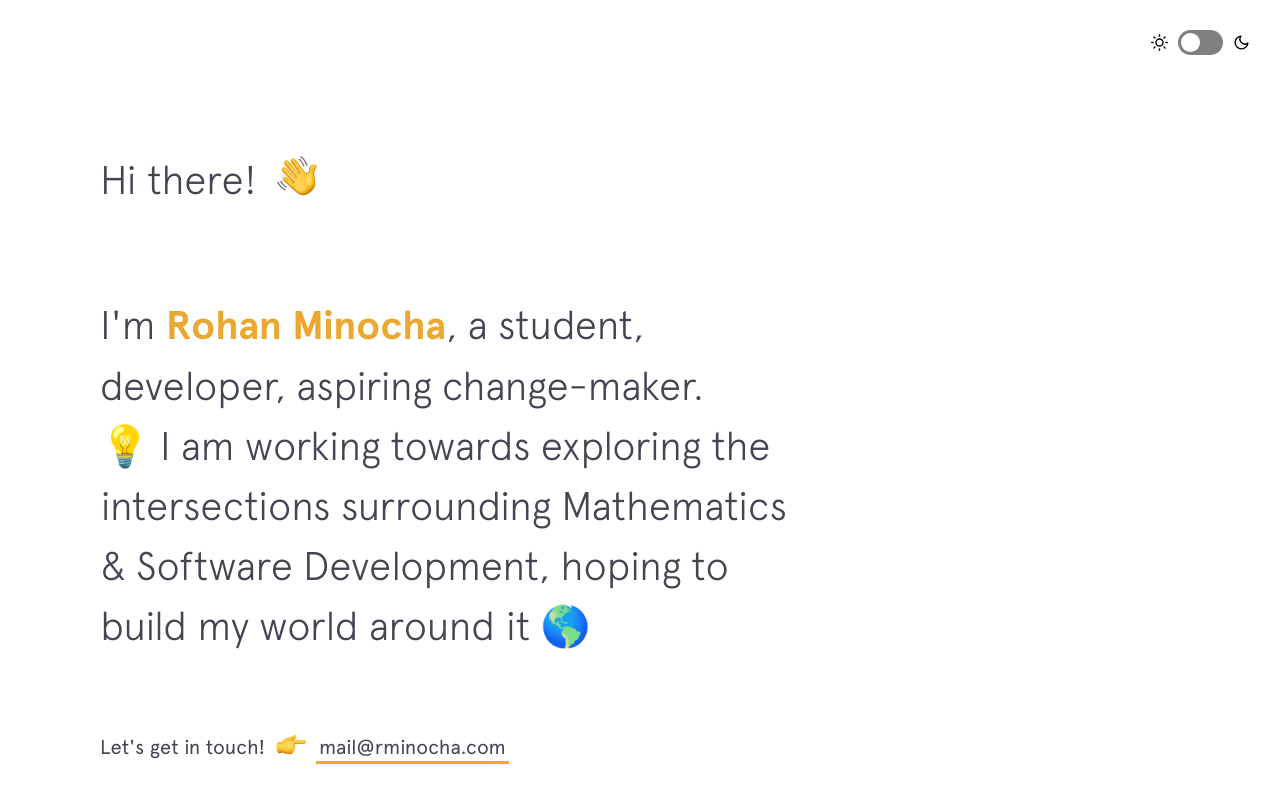
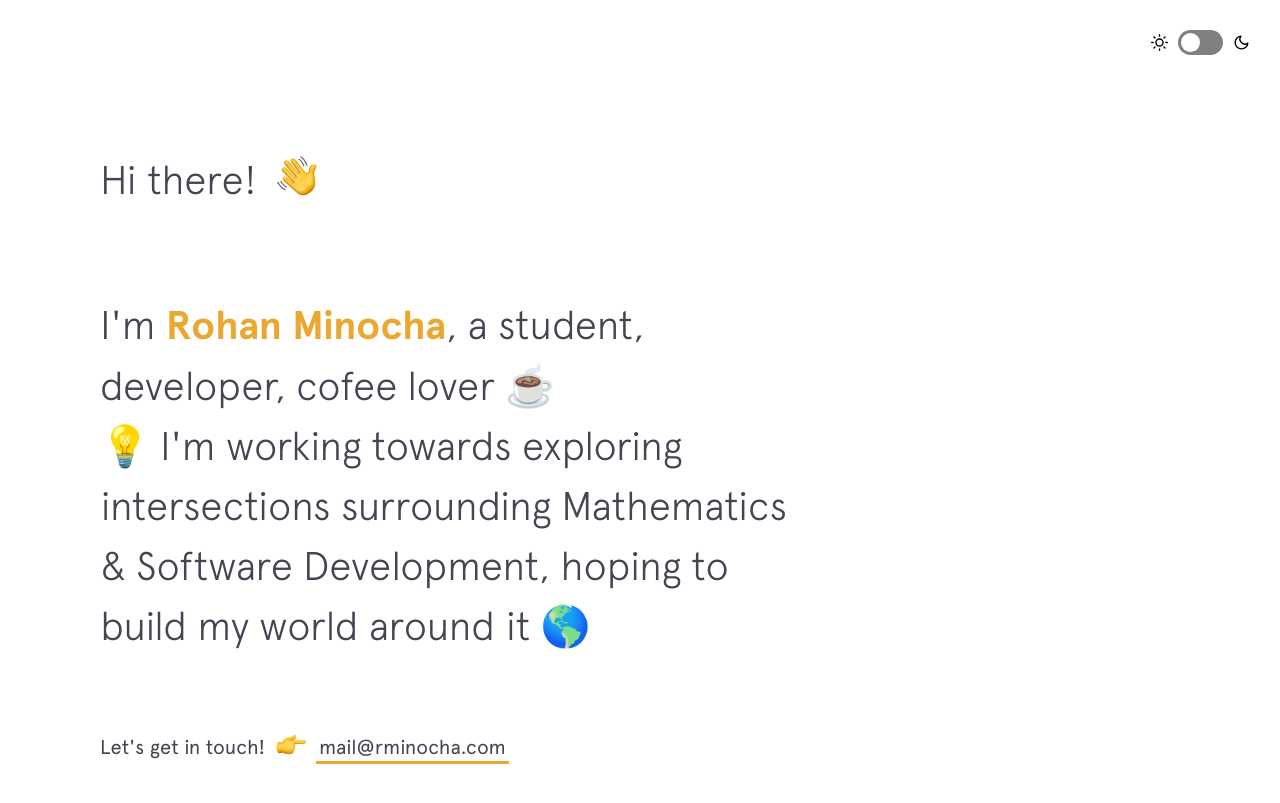
Before and after one commit to rohanxminocha/personal-website-v1, a Jekyll site: the page built from index.html, in a window 1280 px wide and 900 px high. Shown: the top 803 px of the window. Built offline with Jekyll 4.4.1, drawn with Linux system fonts in a browser that asks for light colours; nearby versions of some CDN libraries.

Commit message:
Update intro.html

```diff
--- a/_includes/intro.html
+++ b/_includes/intro.html
@@ -3,7 +3,7 @@
     <span class="emoji wave-hand animated"></span>
   </h1>
   <h4 class="intro__tagline">
-    I'm <span style="color:#eba830" class="name">Rohan Minocha</span>, a student, developer, aspiring change-maker.<br>💡 I am working towards exploring the intersections surrounding Mathematics & Software Development, hoping to build my world around it 🌎
+    I'm <span style="color:#eba830" class="name">Rohan Minocha</span>, a student, developer, cofee lover ☕<br>💡 I'm working towards exploring intersections surrounding Mathematics & Software Development, hoping to build my world around it 🌎
   </h4>
   <h1 class="intro__contact">
     <span>Let's get in touch! </span>
```
